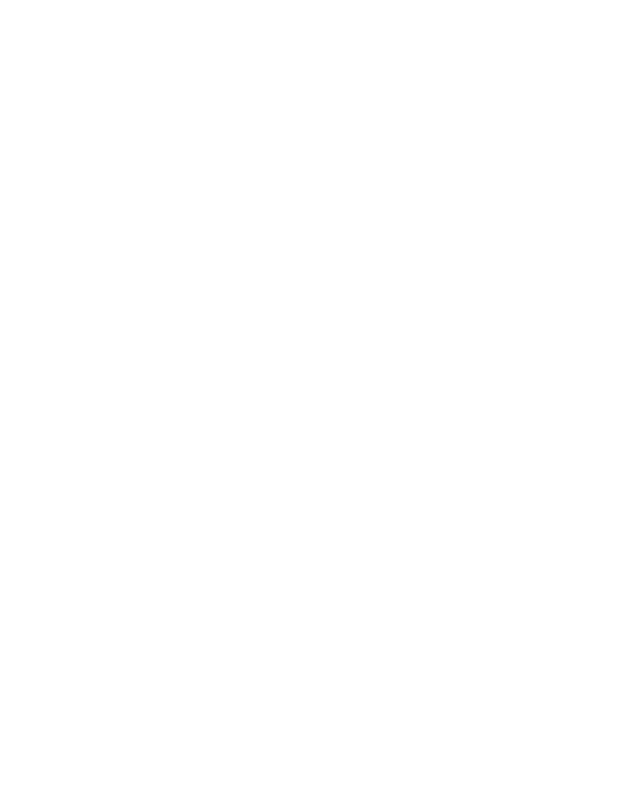
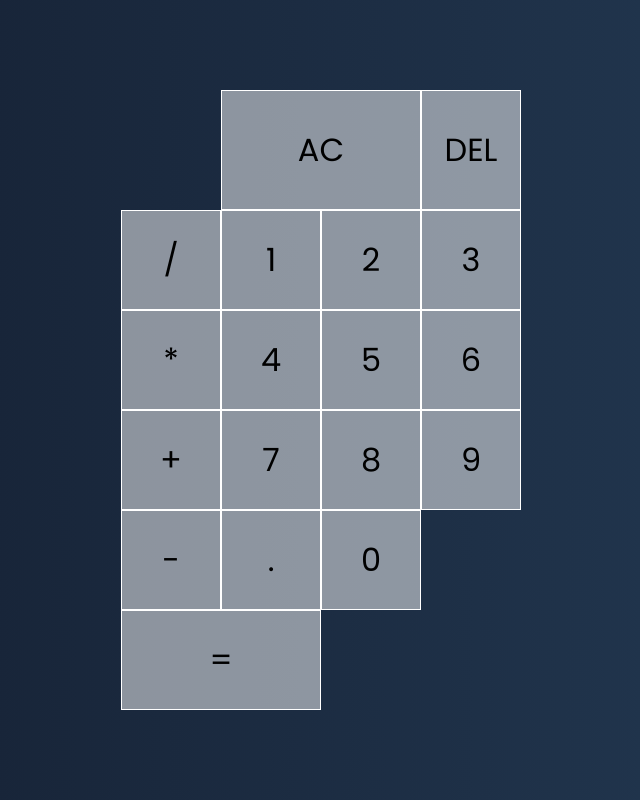
Before and after one commit to lucaspires-source/Calculator, a plain HTML site: page index.html in a window 1280 px wide. Shown: the whole page, without its empty margins (319-959 px from the left). Drawn offline with Linux system fonts and the light colour scheme.

Commit message:
finished stylizing calculator button

```diff
--- a/index.html
+++ b/index.html
@@ -4,10 +4,38 @@
     <meta charset="UTF-8">
     <meta name="viewport" content="width=device-width, initial-scale=1.0">
     <link rel="stylesheet" href="./style.css"/>
+    <link rel="preconnect" href="https://fonts.gstatic.com">
+    <link rel="preconnect" href="https://fonts.gstatic.com">
+    <link href="https://fonts.googleapis.com/css2?family=Poppins:ital,wght@0,100;0,200;0,300;0,400;0,500;0,600;0,700;0,800;0,900;1,100;1,200;1,300;1,400;1,500;1,600;1,700;1,800;1,900&display=swap" rel="stylesheet">
     <title>Calculator</title>
 </head>
 <body>
-
+    <div class="calculator-grid">
+        <div class="output">
+            <div class="previous-operand">
+                <div class="current-operand">
+                </div>
+            </div>
+        </div>
+        <button class="span-two">AC</button>
+        <button>DEL</button>
+        <button>/</button>
+        <button>1</button>
+        <button>2</button>
+        <button>3</button>
+        <button>*</button>
+        <button>4</button>
+        <button>5</button>
+        <button>6</button>
+        <button>+</button>
+        <button>7</button>
+        <button>8</button>
+        <button>9</button>
+        <button>-</button>
+        <button>.</button>
+        <button>0</button>
+        <button class="span-two">=</button>
+    </div>
 </body>
 <script src="./app.js"></script>
 </html>
--- a/style.css
+++ b/style.css
@@ -1,5 +1,38 @@
-* {
+*,*::after,*::before {
     margin: 0;
     padding: 0;
     box-sizing: border-box;
+    font-family: 'Poppins', sans-serif;
+    font-weight: normal;
   }
+
+body{
+  padding: 0;
+  margin: 0;
+  background: linear-gradient(to right, #141e30 , #243b55);
+}
+
+.calculator-grid{
+  display: grid;
+  justify-content: center;
+  align-content: center;
+  min-height: 100vh;
+  grid-template-columns: repeat(4,100px);
+  grid-template-rows: minmax(120px,auto) repeat(5,100px);
+}
+
+.calculator-grid > button{
+  cursor: pointer;
+  font-size: 2rem;
+  border:1px solid white;
+  outline: none;
+  background-color: rgba(255,255,255, .50);
+}
+
+.calculator-grid > button:hover{
+  background-color: rgba(255,255,255);
+}
+
+.span-two{
+  grid-column: span 2;
+}
```
